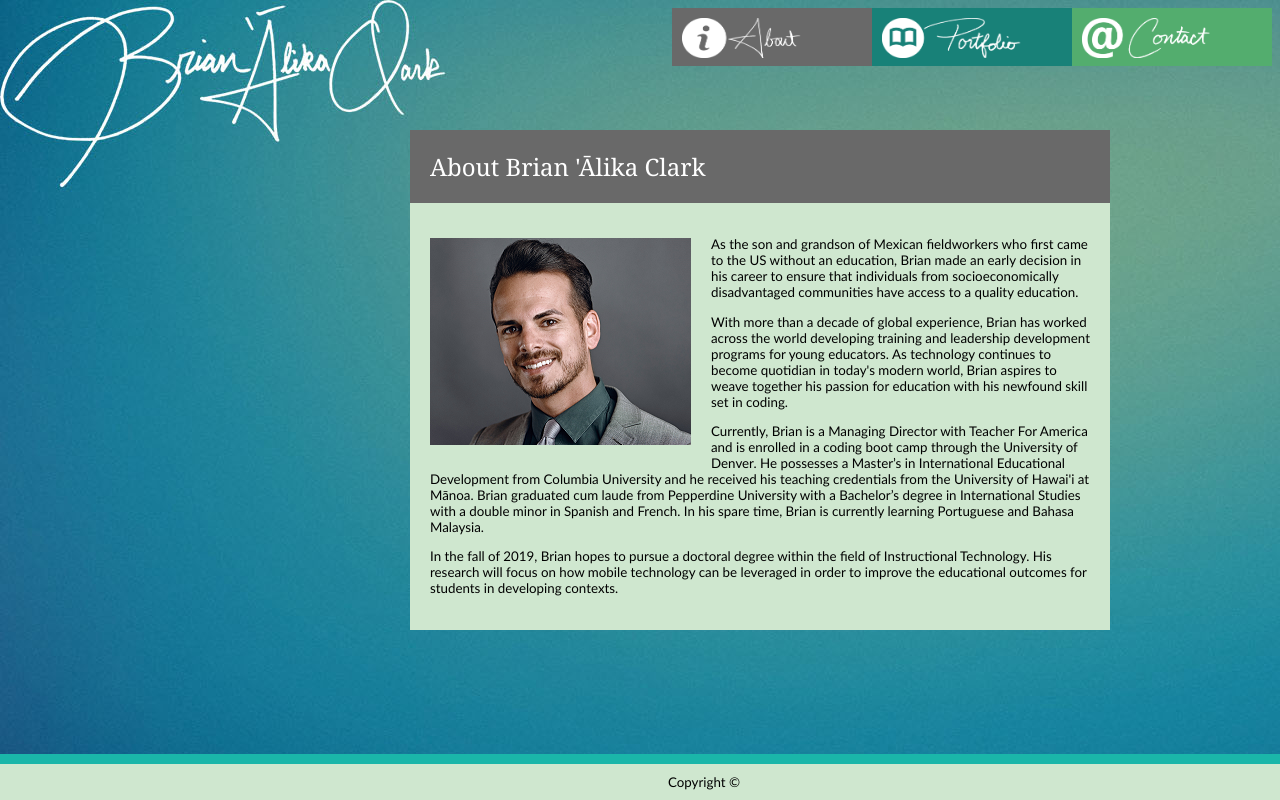
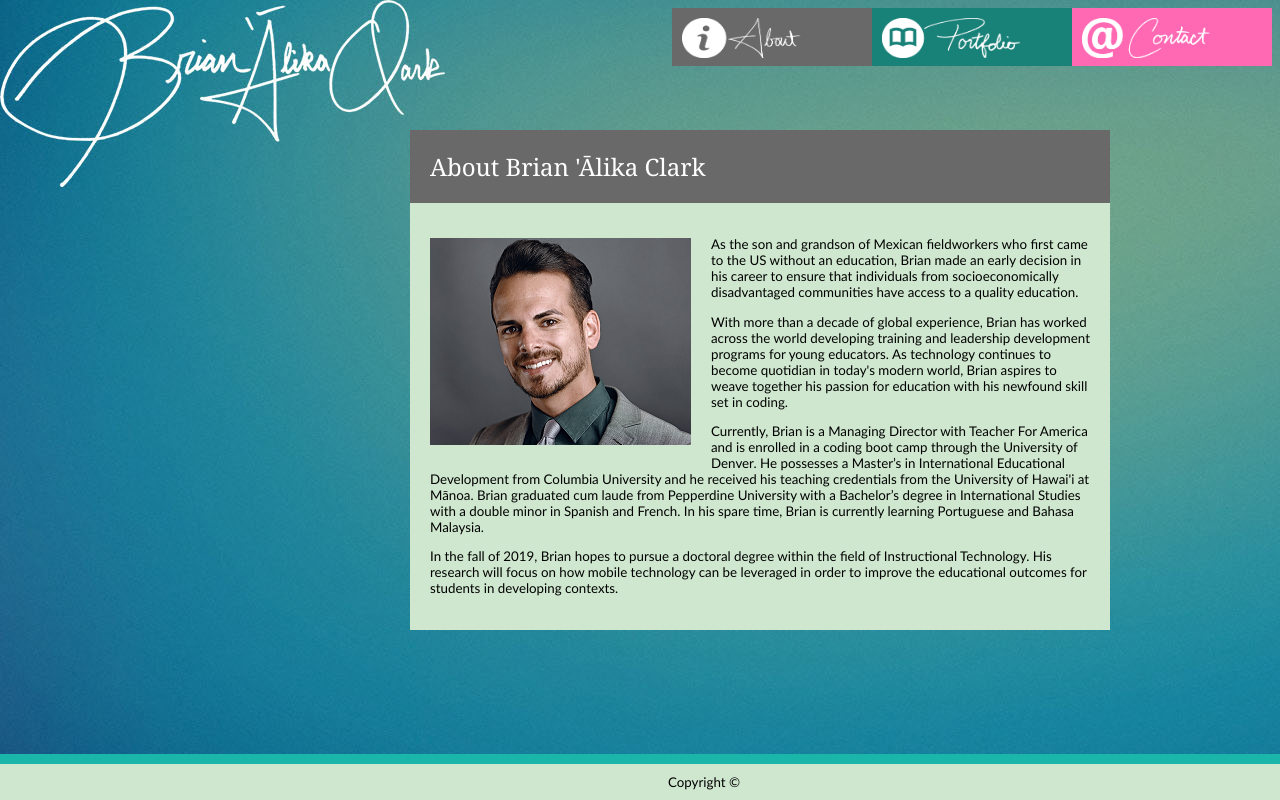
Before and after one commit to brianalika/aboutbrian, a plain HTML site: page index.html in a window 1280 px wide. In both pictures the pointer is over the element 1172 px from the left and 37 px from the top of the page. Drawn offline with Linux system fonts and the light colour scheme.

Commit message:
Pseudocode Hover Pink Orange Purple

```diff
--- a/assets/css/basic_portfolio_contact_style.css
+++ b/assets/css/basic_portfolio_contact_style.css
@@ -21,6 +21,18 @@
   #aboutbutton {
     width: 115px;
     height: 40px;
+  }
+
+    #right:hover {
+      background-color: hotpink;
+  }
+
+  #middle:hover {
+    background-color: rgb(191, 29, 212);
+  }
+
+  #left:hover {
+    background-color: rgb(245, 121, 49);
   }
 
   #left {
--- a/assets/css/basic_portfolio_portfolio_style.css
+++ b/assets/css/basic_portfolio_portfolio_style.css
@@ -8,6 +8,18 @@
       font-size: smaller;
       background-image: url("../images/signaturebackground.jpg");
   }
+
+    #right:hover {
+        background-color: hotpink;
+    }
+
+    #middle:hover {
+    background-color: rgb(191, 29, 212);
+    }
+
+    #left:hover {
+    background-color: rgb(245, 121, 49);
+    }
 
   #contactbutton {
     width: 130px;
--- a/assets/css/basic_portfolio_style.css
+++ b/assets/css/basic_portfolio_style.css
@@ -55,6 +55,18 @@
     padding-left: 10px;
     color: white;
     font-weight: bolder;
+  }
+
+  #right:hover {
+      background-color: hotpink;
+  }
+
+  #middle:hover {
+    background-color: rgb(191, 29, 212);
+  }
+
+  #left:hover {
+    background-color: rgb(245, 121, 49);
   }
 
   .content {
```
